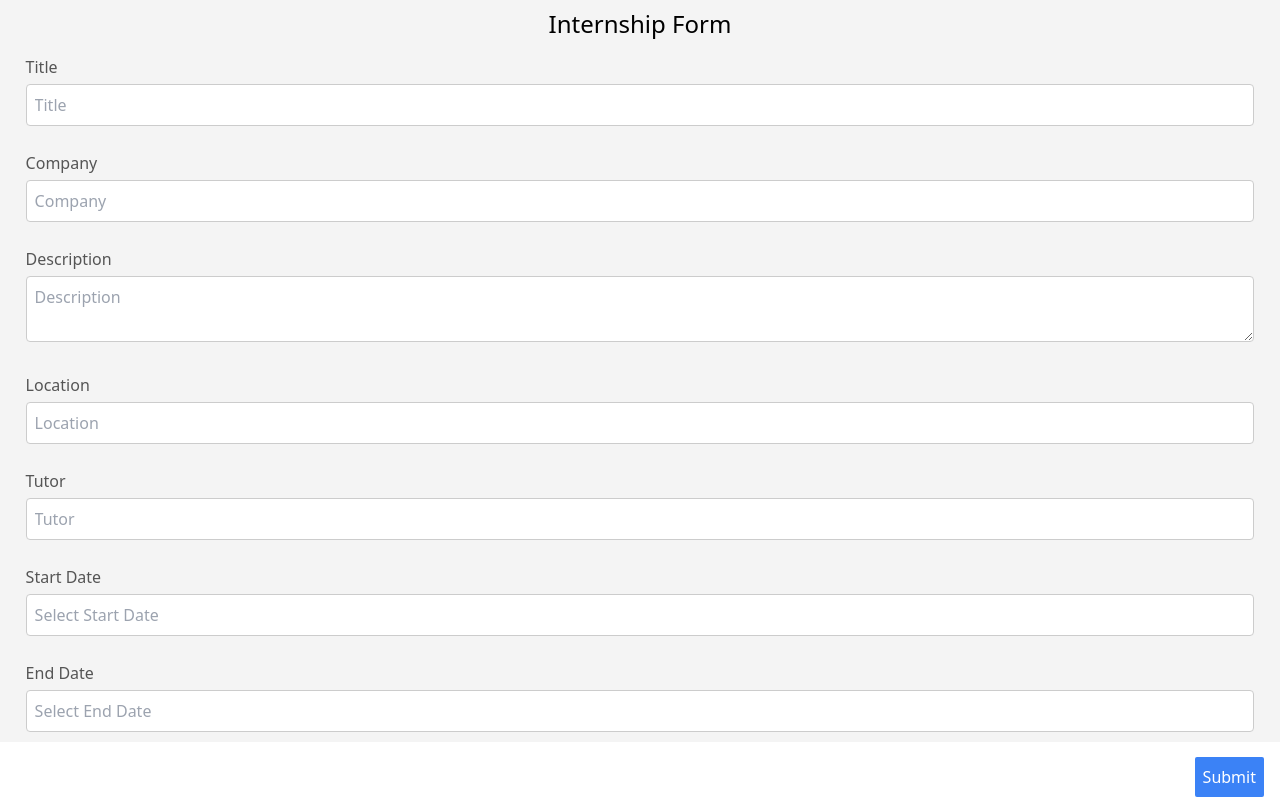
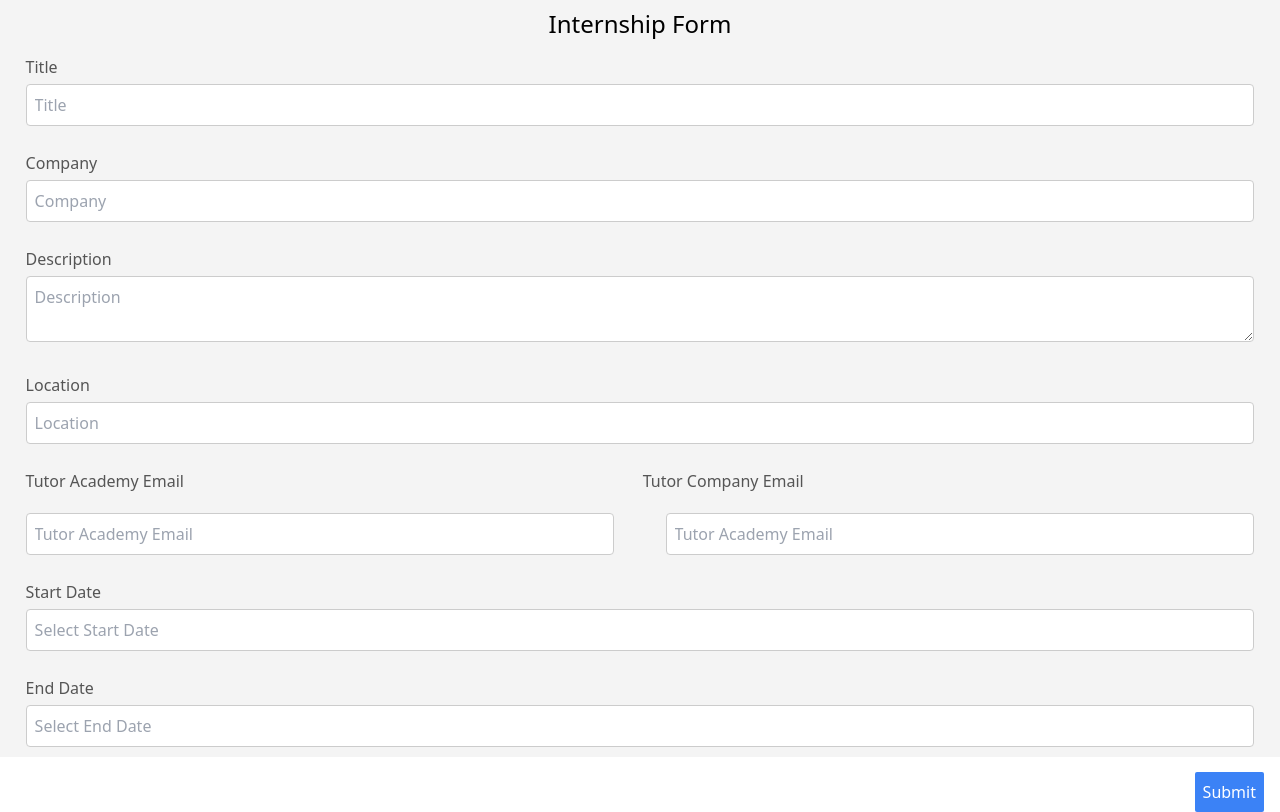
Before and after one commit to The-Daring-Group/efrei-internship, a Nuxt app in the folder efrei-internship-front/: page /internship/InternshipForm in a window 1280 px wide. Built offline with nearby package versions, Linux system fonts and the light colour scheme.

Commit message:
adding email tutors

```diff
--- a/efrei-internship-front/pages/internship/InternshipForm.vue
+++ b/efrei-internship-front/pages/internship/InternshipForm.vue
@@ -18,8 +18,14 @@
       <input id="tutor" v-model="internshipData.location" placeholder="Location"/>
     </div>
     <div>
-      <label for="tutor">Tutor</label>
-      <input id="tutor" v-model="internshipData.tutor" placeholder="Tutor"/>
+      <div id="tutors">
+        <label id="tutorA" for="tutor">Tutor Academy Email</label>
+        <label id="tutorC" for="tutor">Tutor Company Email</label>
+      </div>
+      <div id="tutorsInput">
+        <input id="tutor" v-model="internshipData.tutorAcademy" placeholder="Tutor Academy Email"/>
+        <input id="tutor" v-model="internshipData.tutorCompany" placeholder="Tutor Academy Email"/>
+      </div>
     </div>
     <div>
       <label for="startDate">Start Date</label>
@@ -53,7 +59,8 @@ export default {
         title: '',
         company: '',
         description: '',
-        tutor: '',
+        tutorAcademy: '',
+        tutorCompany: '',
         startDate: '',
         endDate: '',
         location: ''
@@ -100,4 +107,15 @@ export default {
   button:hover {
     transform: scale(1.2);
   }
+  #tutors {
+    display: flex;
+  }
+  #tutorsInput {
+    display: flex;
+  }
+  #tutorC {
+    position: absolute;
+    left: 54.5%;
+    transform: translateX(-50%);
+  }
 </style>
```
